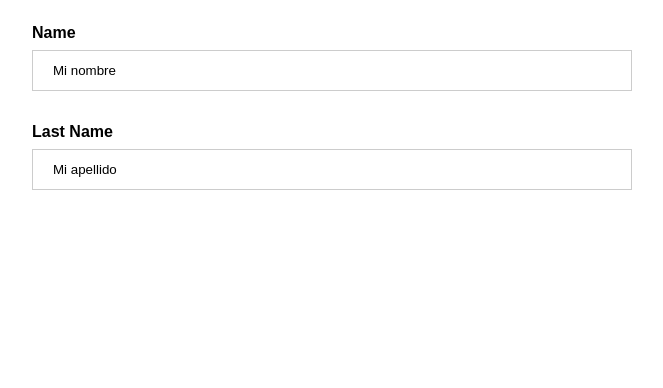
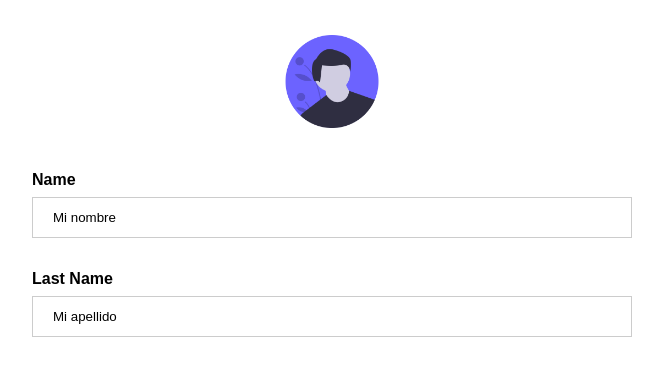
Before and after one commit to AghLearning/Lemoncode_JS_Entregas, a plain HTML site: page Modulo_1/index.html in a window 1280 px wide. Shown: the whole page, without its empty margins (308-971 px from the left). Drawn offline with Linux system fonts and the light colour scheme.

Commit message:
Modulo1 - Ejercicio 4

```diff
--- a/Modulo_1/css/site.css
+++ b/Modulo_1/css/site.css
@@ -16,6 +16,17 @@ input {
     width: 50%;
 }
 
+.img {
+    text-align: center;
+    margin: 24px 0 12px 0;
+    position: relative;
+}
+
+img.avatar {
+    width: 20%;
+    border-radius: 50%;
+}
+
 .data {
     padding: 16px;
 }
--- a/Modulo_1/index.html
+++ b/Modulo_1/index.html
@@ -9,15 +9,15 @@
 </head>
 <body>
     <div class="container">
-        <div class="img"></div>
+        <div class="img">
+            <img src="" id="avatar" alt="Avatar" class="avatar" />
+        </div>
         <div class="data">
-
             <label for="name"><b>Name</b></label>
             <input type="text" id="name" name="name" />
 
             <label for="lastName"><b>Last Name</b></label>
             <input type="text" id="lastName" name="latName" />
-
         </div>
     </div>
 
--- a/Modulo_1/js/demo.js
+++ b/Modulo_1/js/demo.js
@@ -1,2 +1,3 @@
 document.getElementById("name").value = "Mi nombre";
 document.getElementById("lastName").value = "Mi apellido";
+document.getElementById("avatar").src ="img\\avatar.png";
```
Also changed, not shown: Modulo_1/docs/Modulo01-Ejercicio04.jpeg (added), Modulo_1/img/avatar.png (added), 1 other file.
